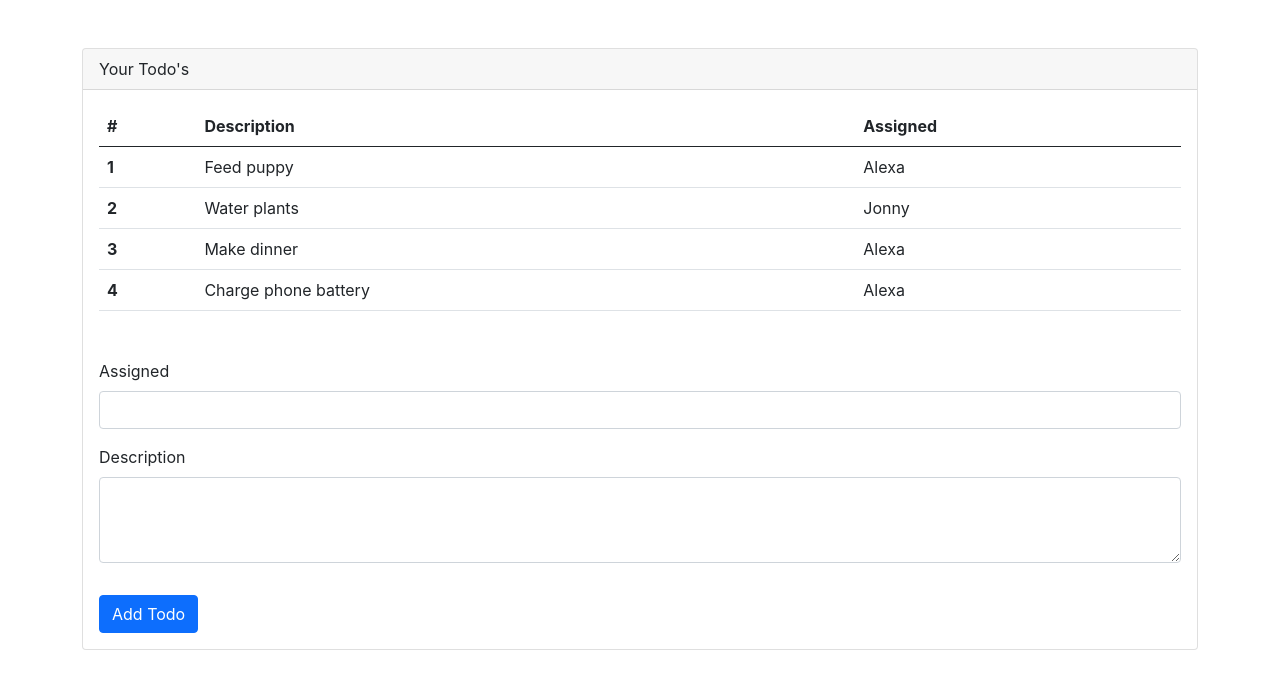
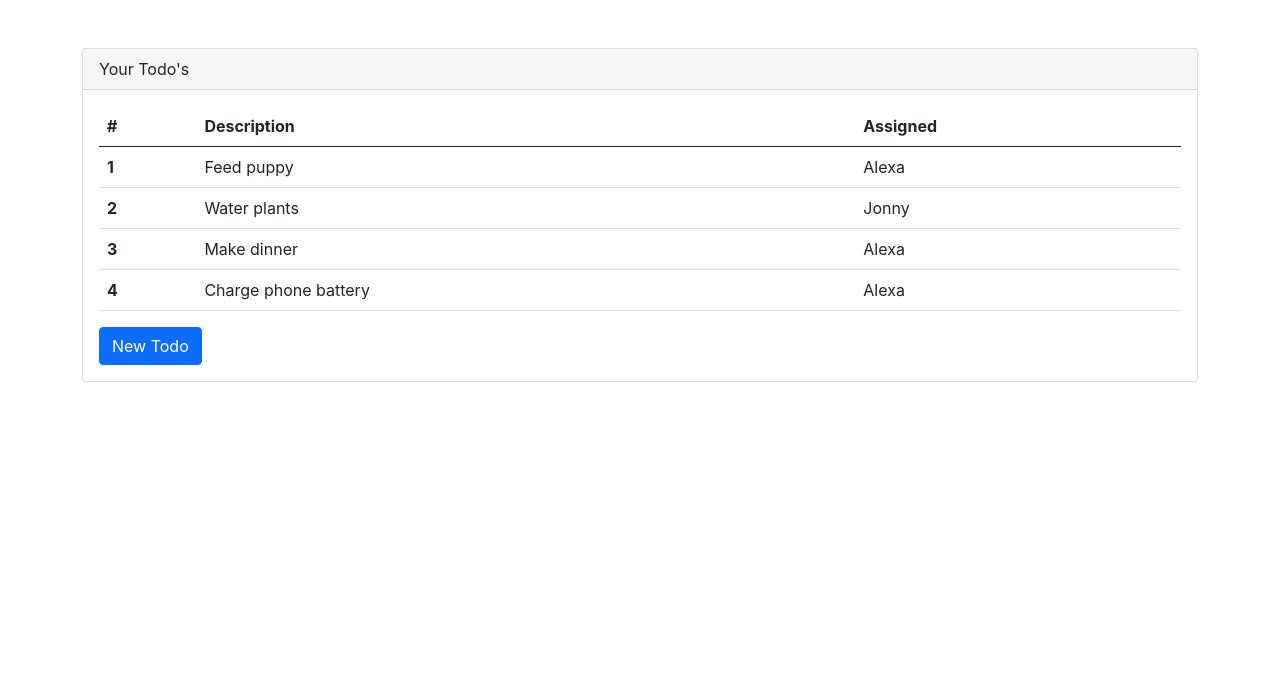
Before and after one commit to Angel105/react-todos, a React (Create React App) app: page / in a window 1280 px wide. Shown: the top 686 px of the page. Built offline with nearby package versions, Linux system fonts and the light colour scheme.

Commit message:
Create a new showAddTodoForm state with false set by default. Change the state of the showAddTodoForm to the opposite in anonymous arrow function of onClick button listener. Render the NewTodoForm conditionally depending on the showAddTodoForm value.

```diff
--- a/src/App.js
+++ b/src/App.js
@@ -4,6 +4,8 @@
 import NewTodoForm from './components/NewTodoForm';
 
 function App() {
+
+  const [showAddTodoForm, setShowAddTodoForm] = useState(false);
 
   const [todos, setTodos] = useState([
     { rowNumber: 1, rowDescription: 'Feed puppy', rowAssigned: 'Alexa' },
@@ -44,8 +46,12 @@
         <div className='card-body'>
 
           <TodoTable todos={todos} deleteTodo={deleteTodo}/>
-          <NewTodoForm addTodo={addTodo}/>
-
+          <button className='btn btn-primary' onClick={() => setShowAddTodoForm(!showAddTodoForm)}>
+            New Todo
+          </button>
+          {showAddTodoForm &&
+            <NewTodoForm addTodo={addTodo}/>
+          }
         </div>
       </div>
 
```
